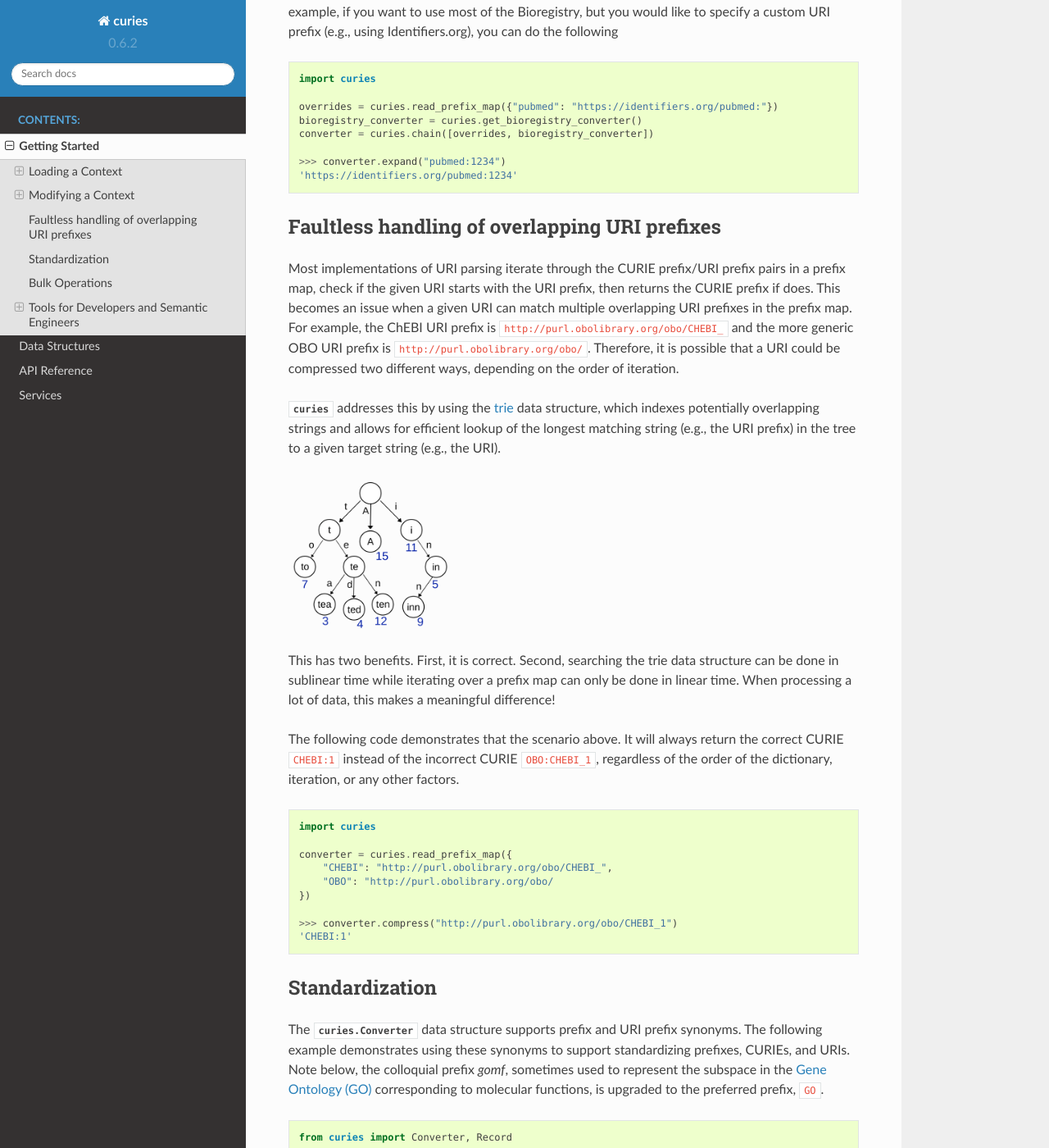
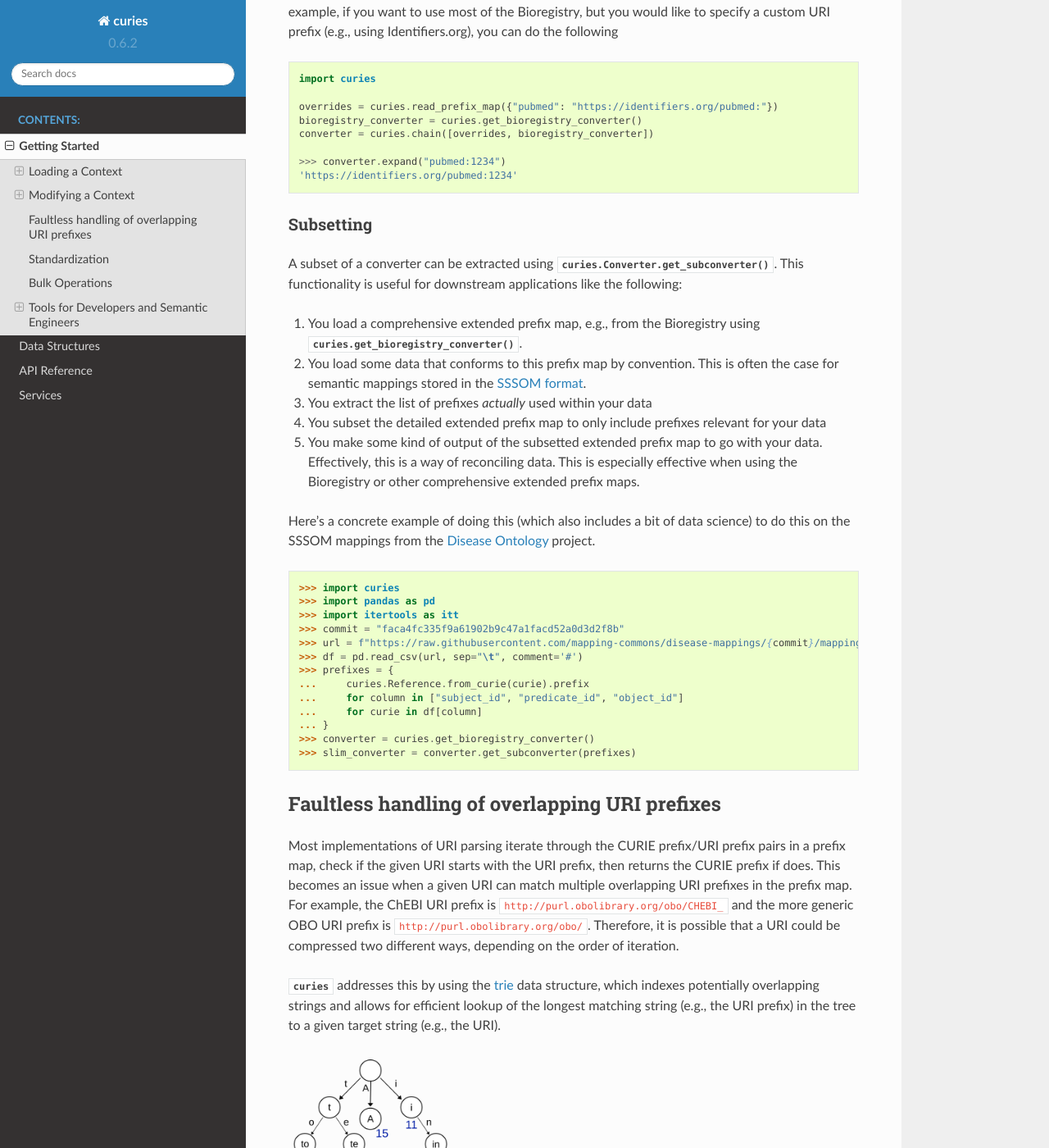
Before and after one commit to biopragmatics/curies, a Sphinx documentation site: the page built from docs/source/tutorial.rst, in a window 1280 px wide and 1400 px high, scrolled down 5482 px. Shown: the whole window at 82% size. Built offline with Sphinx 7.4.7 and the Read the Docs theme 2.0.0, drawn with Linux system fonts in a browser that asks for light colours.

Commit message:
Add subsetting tutorial

```diff
--- a/docs/source/tutorial.rst
+++ b/docs/source/tutorial.rst
@@ -289,6 +289,42 @@ can do the following
     >>> converter.expand("pubmed:1234")
     'https://identifiers.org/pubmed:1234'
 
+Subsetting
+~~~~~~~~~~
+A subset of a converter can be extracted using :meth:`curies.Converter.get_subconverter`.
+This functionality is useful for downstream applications like the following:
+
+1. You load a comprehensive extended prefix map, e.g., from the Bioregistry using
+   :func:`curies.get_bioregistry_converter()`.
+2. You load some data that conforms to this prefix map by convention. This
+   is often the case for semantic mappings stored in the
+   `SSSOM format <https://github.com/mapping-commons/sssom>`_.
+3. You extract the list of prefixes *actually* used within your data
+4. You subset the detailed extended prefix map to only include prefixes
+   relevant for your data
+5. You make some kind of output of the subsetted extended prefix map to
+   go with your data. Effectively, this is a way of reconciling data. This
+   is especially effective when using the Bioregistry or other comprehensive
+   extended prefix maps.
+
+Here's a concrete example of doing this (which also includes a bit of data science)
+to do this on the SSSOM mappings from the `Disease Ontology <https://disease-ontology.org/>`_
+project.
+
+>>> import curies
+>>> import pandas as pd
+>>> import itertools as itt
+>>> commit = "faca4fc335f9a61902b9c47a1facd52a0d3d2f8b"
+>>> url = f"https://raw.githubusercontent.com/mapping-commons/disease-mappings/{commit}/mappings/doid.sssom.tsv"
+>>> df = pd.read_csv(url, sep="\t", comment='#')
+>>> prefixes = {
+...     curies.Reference.from_curie(curie).prefix
+...     for column in ["subject_id", "predicate_id", "object_id"]
+...     for curie in df[column]
+... }
+>>> converter = curies.get_bioregistry_converter()
+>>> slim_converter = converter.get_subconverter(prefixes)
+
 Faultless handling of overlapping URI prefixes
 ----------------------------------------------
 Most implementations of URI parsing iterate through the CURIE prefix/URI prefix pairs
```
